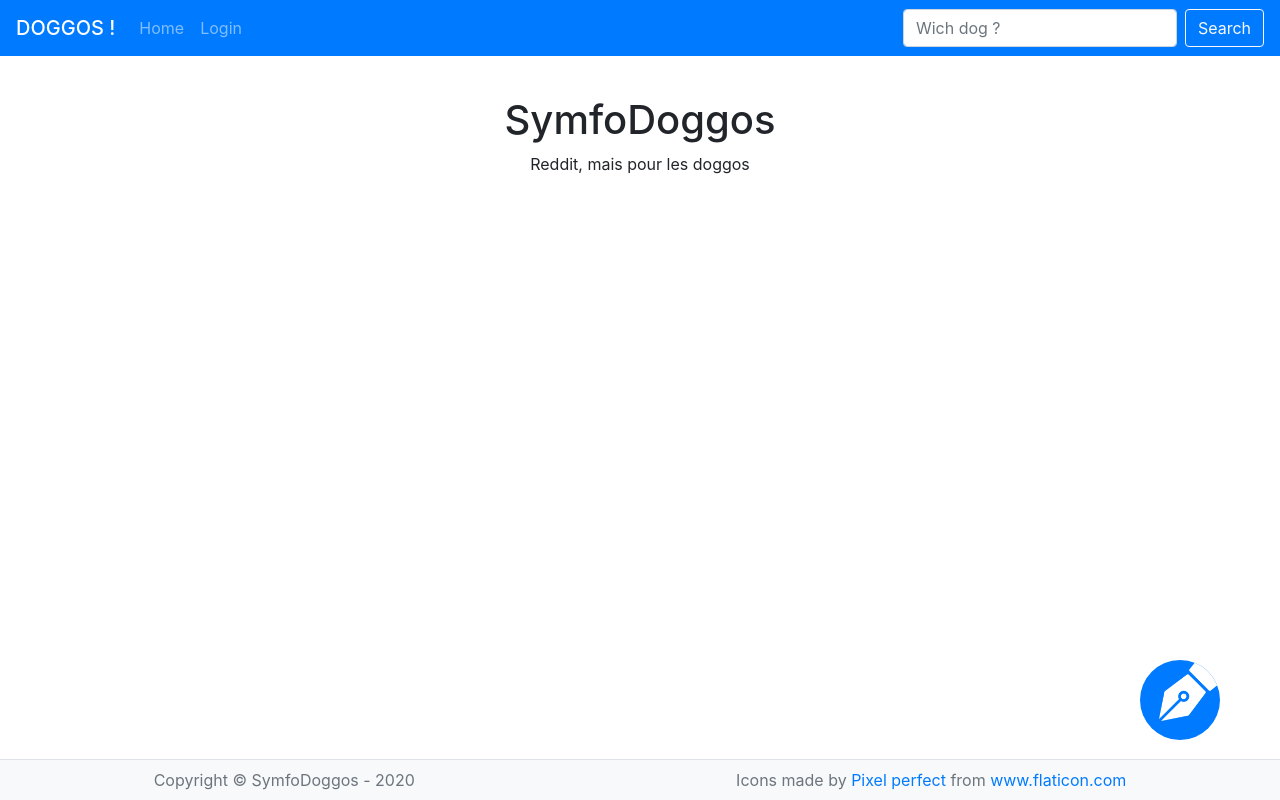
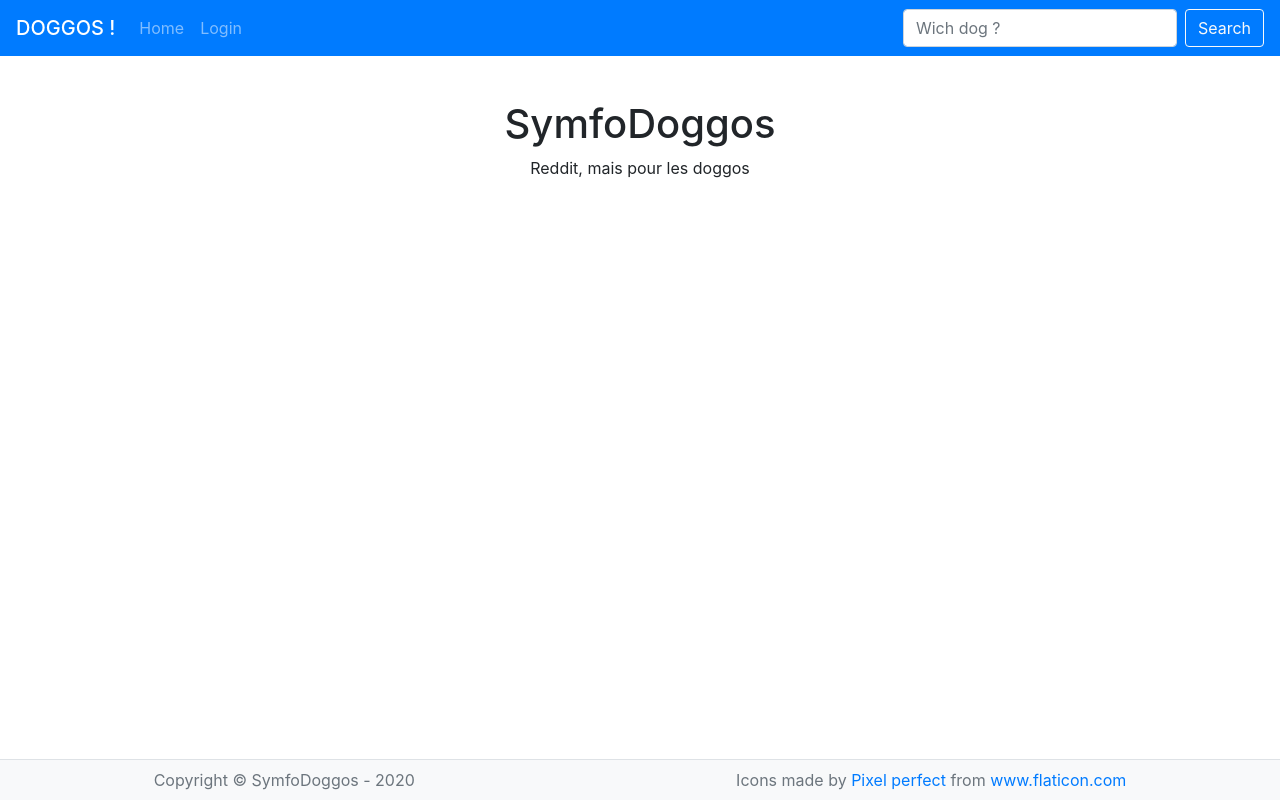
Before and after one commit to LouisCalypso/Projet_Symfony, a Symfony app: template templates/home/index.html.twig in a window 1280 px wide. Run offline with Twig, Linux system fonts and the light colour scheme; the template is opened without the code that fills it, so the values that code supplies are empty; some libraries are stand-ins or nearby versions.

Commit message:
Cleaning html in templates

```diff
--- a/templates/base.html.twig
+++ b/templates/base.html.twig
@@ -1,7 +1,6 @@
 <!DOCTYPE html>
 <html>
     <head>
-
         <meta charset="utf-8">
         <meta name="viewport" content="width=device-width, initial-scale=1, shrink-to-fit=no">
         <meta name="description" content="">
@@ -10,10 +9,8 @@
         <title>{% block title %}SymfoDoggos{% endblock %}</title>
 
         {% block stylesheets %}
-
             <!-- Bootstrap core CSS -->
             <link href="{{ asset("vendor/bootstrap/css/bootstrap.min.css") }}" rel="stylesheet">
-
             <!-- Custom fonts for this template -->
             <link href="{{ asset("vendor/fontawesome-free/css/all.min.css") }}" rel="stylesheet" type="text/css">
             <link href="{{ asset("https://fonts.googleapis.com/css?family=Lora:400,700,400italic,700italic") }}" rel='stylesheet' type='text/css'>
@@ -34,7 +31,5 @@
     <script src="{{ asset("vendor/bootstrap/js/bootstrap.bundle.min.js") }}"></script>
 
     <!-- Custom scripts for this template -->
-
     </body>
-
 </html>
--- a/templates/home/index.html.twig
+++ b/templates/home/index.html.twig
@@ -2,43 +2,35 @@
 
 {% block body %}
     <!-- Page Header -->
-    <header class="masthead p-5 my-3">
-        <div class="overlay"></div>
-        <div class="container">
+    <header class="container masthead p-5 mb-3">
         <div class="site-heading text-center">
             <h1>SymfoDoggos</h1>
             <span class="subheading">Reddit, mais pour les doggos</span>
         </div>
-        </div>
     </header>
 
     <!-- Main Content -->
-    <div class="container">
-        <div class="col-lg-10 mx-auto">
+    <div class="container col-7">
         {% for post in posts %}
             {% include "post/post.html.twig" %}
         {% endfor %}
 
         {% if pagination.nbPages > 0 %}
+            <div class="clearfix">
                 {% if pagination.page > 1 %}
-                    <div class="clearfix">
-                        <a class="btn btn-primary float-left"  href="{{ path(pagination.nomRoute,
+                    <a class="clearfix btn btn-primary float-left"  href="{{ path(pagination.nomRoute,
                         pagination.paramsRoute|merge({'page': pagination.page-1})) }}">
                         Newer posts
                     </a>
-                    </div>
                 {% endif %}
 
                 {% if pagination.page < pagination.nbPages %}
-                    <div class="clearfix">
-                        <a class="btn btn-primary float-right"  href="{{ path(pagination.nomRoute,
+                    <a class="clearfix btn btn-primary float-right"  href="{{ path(pagination.nomRoute,
                         pagination.paramsRoute|merge({'page': pagination.page+1})) }}">
                         Older posts
                     </a>
+                {% endif %}
             </div>
         {% endif %}
-            {% endif %}
     </div>
-    </div>
-    <br />
 {% endblock %}
--- a/templates/layout/btn.html.twig
+++ b/templates/layout/btn.html.twig
@@ -1,3 +1,4 @@
+{% if userLoggedIn %}
     <a
         class="d-flex bg-primary rounded-circle border-0 align-items-center justify-content-center overflow-hidden"
         style="position: fixed; right: 60px; bottom: 60px; width: 80px; height: 80px;"
@@ -8,3 +9,4 @@
             style="position: relative; left: 15%; bottom: 15%;"
         />
     </a>
+{% endif %}
--- a/templates/layout/footer.html.twig
+++ b/templates/layout/footer.html.twig
@@ -1,7 +1,8 @@
-<div class="mt-5"></div>
-<footer class="fixed-bottom bg-light">
-    <div class="row bg-light p-2 border-top">
-        <p class="m-auto copyright text-muted">Copyright &copy; SymfoDoggos - 2020</p>
-        <div  class="m-auto copyright text-muted">Icons made by <a href="https://www.flaticon.com/authors/pixel-perfect" title="Pixel perfect">Pixel perfect</a> from <a href="https://www.flaticon.com/" title="Flaticon">www.flaticon.com</a></div>
+<div class="mt-5 p-3"></div>
+<footer class="fixed-bottom row bg-light p-2 border-top">
+    <p class="m-auto copyright text-muted">Copyright &copy; SymfoDoggos - 2020</p>
+    <div  class="m-auto copyright text-muted">
+        Icons made by <a href="https://www.flaticon.com/authors/pixel-perfect" title="Pixel perfect">Pixel perfect</a>
+        from <a href="https://www.flaticon.com/" title="Flaticon">www.flaticon.com</a>
     </div>
 </footer>
--- a/templates/layout/navbar.html.twig
+++ b/templates/layout/navbar.html.twig
@@ -46,4 +46,4 @@
         </form>
     </div>
 </nav>
-<div class="mb-5"></div>
+<div class="mb-1 p-4"></div>
--- a/templates/post/show.html.twig
+++ b/templates/post/show.html.twig
@@ -3,8 +3,7 @@
 {% block title %}Hello Post!{% endblock %}
 
 {% block body %}
-    <div class="container my-3 pt-5">
+    <div class="container col-7 pt-5">
         {% include "post/post.html.twig" %}
     </div>
-    <br/>
 {% endblock %}
```
Also changed, not shown: templates/register/index.html.twig (+5 -6 lines), templates/search/index.html.twig (+2 -8 lines), templates/security/login.html.twig (+8 -10 lines). Lines whose indentation alone changed are shown as unchanged.
